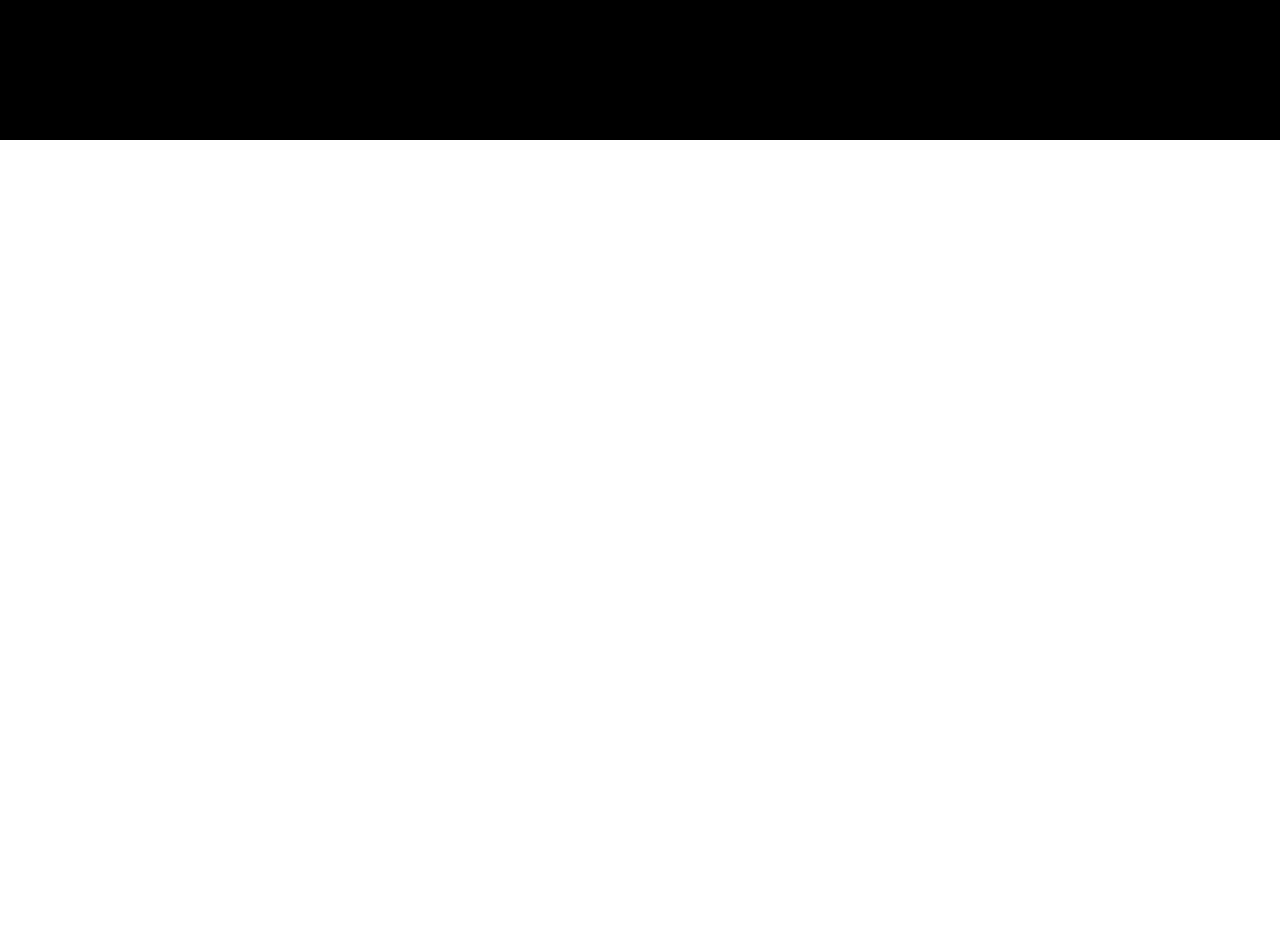
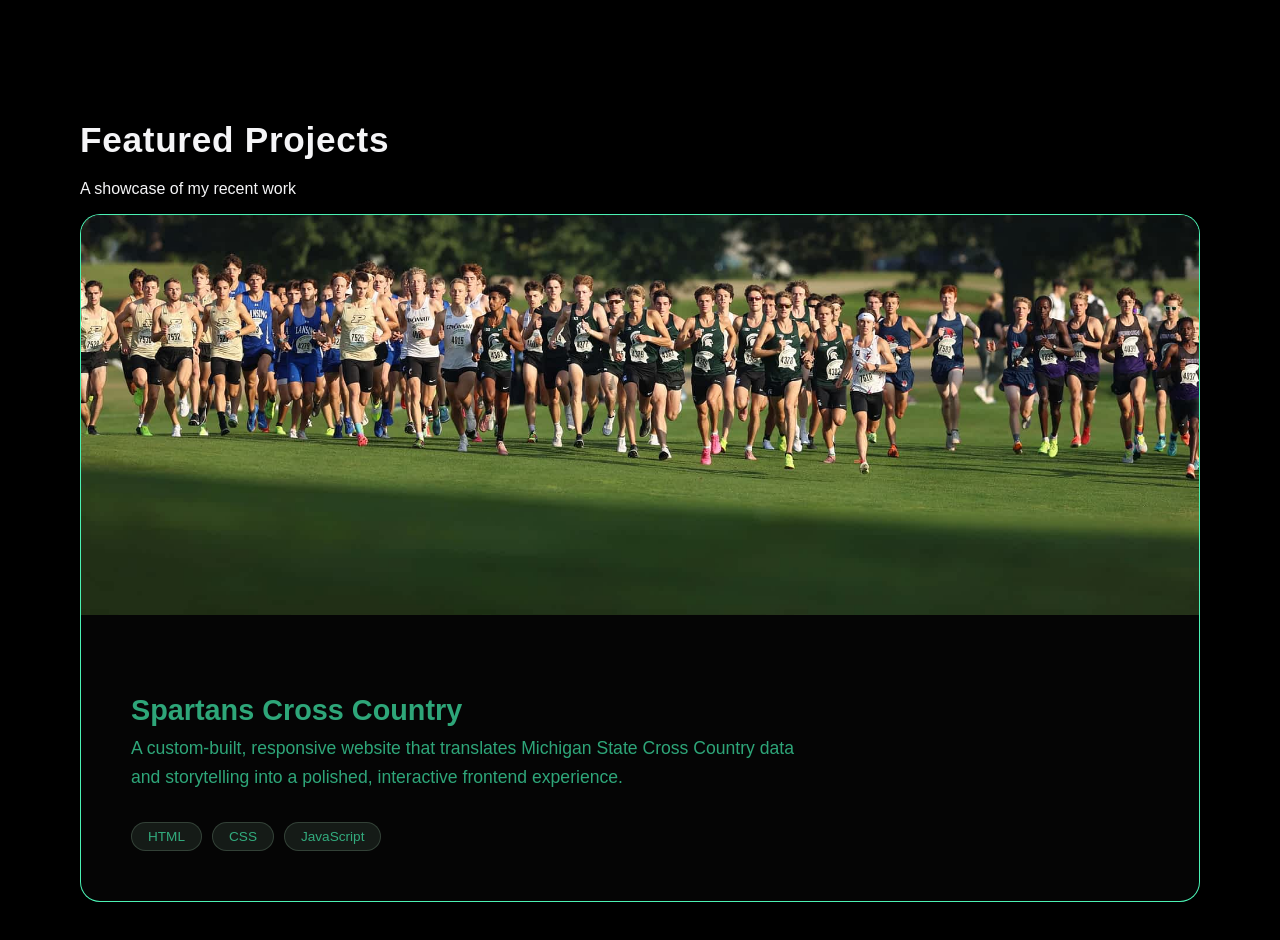
Before and after one commit to drewseabase/resume-portfolio, a React (Vite) app in the folder drew-portfolio/: page / in a window 1280 px wide. Shown: the part 1460-2400 px from the top of the page. Before the commit the page ends 1600 px from the top, so only its background shows below. Built offline with nearby package versions, Linux system fonts and the light colour scheme; a web font is replaced by a local one.

Commit message:
images done

```diff
--- a/drew-portfolio/src/App.jsx
+++ b/drew-portfolio/src/App.jsx
@@ -1,6 +1,6 @@
-import Hero from "./components/Hero.jsx";
+import Hero from "./components/hero.jsx";
 import TechStack from "./components/TechStack.jsx";
-
+import Project from "./components/Projects.jsx";
 export default function App(){
   return(
     <>
@@ -9,6 +9,9 @@
         <div className="content">
           <TechStack/>
         </div>
+        <div className="content">
+          <Project/>
+        </div>
       </section>
     </>
   );
--- /dev/null
+++ b/drew-portfolio/src/components/Projects.jsx
@@ -0,0 +1,51 @@
+import {useEffect} from "react";
+import background from "../assets/background.jpg";
+export default function Projects(){
+    useEffect(()=>{
+        const items = document.querySelectorAll(".project-card");
+
+        const observerOptions={
+            threshold: 0.15,
+            rootMargin: "0px 0px -50px 0px",
+        };
+
+        const observer = new IntersectionObserver((entries)=>{
+            entries.forEach((entry)=>{
+                if(entry.isIntersecting){
+                    entry.target.classList.add("animate-in");
+                    observer.unobserve(entry.target);
+                }
+            });
+        }, observerOptions);
+        items.forEach((item)=> observer.observe(item));
+
+        return () => observer.disconnect();
+    }, []);
+    return(
+        <section className="project-section" id="project">
+            <h2 className="section-title">Featured Projects</h2>
+            <p className="section-subtitle">A showcase of my recent work</p>
+
+            <div className="project-grid">
+                <div className="project-card" data-project="1">
+                    <div className="project-image">
+                        <img src={background} alt="Spartan Hero Picture"></img>
+                        <div className="project-overlay">
+                            <a href="https://spartancrosscountry.netlify.app/" class="project-link">View Project</a>
+                        </div>
+                    </div>
+                    <div className="project-content">
+                        <h3>Spartans Cross Country</h3>
+                        <p>A custom-built, responsive website that translates Michigan State Cross Country data</p>
+                        <p>and storytelling into a polished, interactive frontend experience.</p>
+                        <div className="project-tags">
+                            <span className="tag">HTML</span>
+                            <span className="tag">CSS</span>
+                            <span className="tag">JavaScript</span>
+                        </div>
+                    </div>
+                </div>
+            </div>
+        </section>
+    );
+}
--- a/drew-portfolio/src/index.css
+++ b/drew-portfolio/src/index.css
@@ -275,6 +275,107 @@
   line-height: 1.4;
   color: rgba(60, 220, 160, 0.75);
 }
+.projects-section{
+  margin-bottom: 150px;
+}
+.projects-grid{
+  display: grid;
+  grid-template-columns: repeat(auto-fit, minmax(350px, 1fr));
+  gap: 40px;
+  margin-top: 60px;
+}
+.project-card{
+  background: rgba(255,255,255,0.02);
+  border-radius: 20px;
+  overflow: hidden;
+  border: 1px solid rgba(80, 255, 190, 0.95);
+  transition: all 0.4s ease;
+  opacity: 0;
+  transform: scale(0.9);
+}
+.project-card.animate-in{
+  animation: scaleIn 0.6s ease-out forwards;
+}
+.project-card:nth-child(1) {animation-delay: 0.1s;}
+
+@keyframes scaleIn{
+  to{opacity: 1; transform: scale(1);}
+}
+
+.project-card:hover{
+  transform: translateY(-10px) scale(1.02);
+  border-color: rgba(80, 255, 190, 0.95);
+  box-shadow: 0 20px 60px rgba(80, 255, 190, 0.95);
+}
+.project-image{
+  height: 400px;
+  background: linear-gradient(135deg, rgba(169,219,184,0.2) 0%, rgba(62,77,65,0.2)100%);
+  position: relative;
+  overflow: hidden;
+}
+.project-image img{
+  width: 100%;
+  height: 100%;
+  object-fit: cover;
+  object-position: 70% center;
+  display: block;
+}
+.project-overlay{
+  position: absolute;
+  top: 0;
+  left: 0;
+  right: 0;
+  bottom: 0;
+  background: rgba(0,0,0,0.8);
+  display: flex;
+  align-items: center;
+  justify-content: center;
+  opacity: 0;
+  transform: opacity 0.3s ease;
+}
+.project-card:hover .project-overlay{opacity: 1;}
+
+.project-link{
+  color: #a9dbb8;
+  text-decoration: none;
+  font-size: 1.4rem;
+  font-weight: 600;
+  padding: 15px 30px;
+  border: 2px solid #a9dbb8;
+  border-radius: 50px;
+  transition: all 0.3s ease;
+}
+.project-link:hover{
+  background: #a9dbb8;
+  color: #000;
+}
+.project-content{padding: 50px;}
+.project-card h3{
+  font-size: 1.8rem;
+  margin-bottom: 15px;
+  font-weight: 600;
+  color: rgba(60, 220, 160, 0.75);
+}
+.project-card p{
+  font-size: 1.1rem;
+  margin-bottom: 20px;
+  line-height: .5;
+  color: rgba(60, 220, 160, 0.75);
+}
+.project-tags{
+  display: flex;
+  flex-wrap: wrap;
+  gap: 10px;
+  margin-top: 40px;
+}
+.tag{
+  padding: 6px 16px;
+  background: rgba(169,219,184,0.1);
+  border-radius: 20px;
+  font-size: 0.85rem;
+  color: rgba(60, 220, 160, 0.75);
+  border: 1px solid rgba(169,219,184,0.2);
+}
 
 /* Respect reduced motion */
 @media (prefers-reduced-motion: reduce){
```
Also changed, not shown: drew-portfolio/src/assets/IMG_7293.JPG (added), drew-portfolio/src/assets/background.jpg (added).
